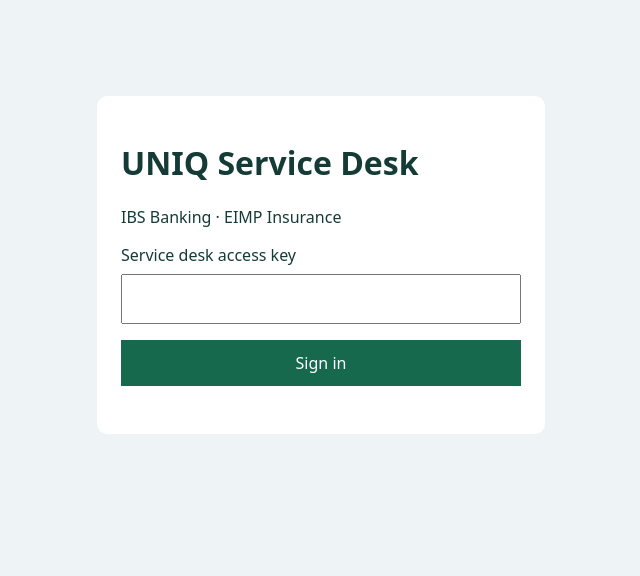
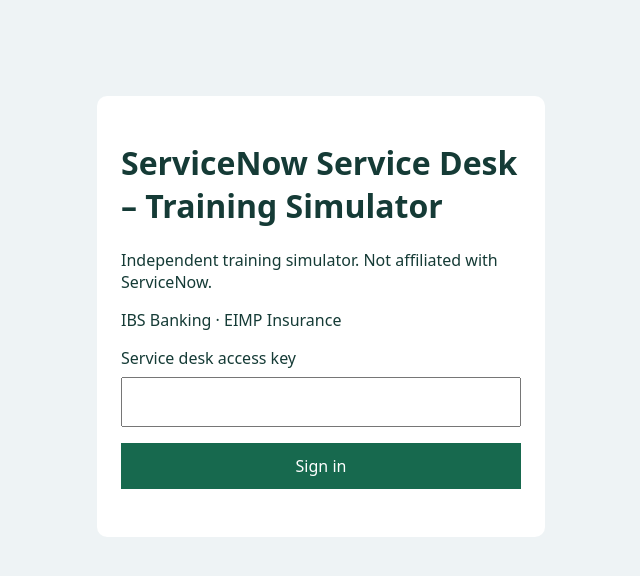
Before and after one commit to MarisProductionSPUnique/uniq-service-desk, a Spring Boot app: page /login.html in a window 1280 px wide. Shown: the top 576 px of the page, without its empty margins (319-959 px from the left). Run offline with Spring Boot 4, Linux system fonts and the light colour scheme.

Commit message:
Update ServiceNow training simulator branding in login.html

```diff
--- a/src/main/resources/static/login.html
+++ b/src/main/resources/static/login.html
@@ -1 +1 @@
-<!doctype html><html lang="en"><meta charset="utf-8"><meta name="viewport" content="width=device-width,initial-scale=1"><title>UNIQ Service Desk Login</title><style>body{font:16px system-ui;background:#eef3f5;color:#153b36}main{max-width:400px;margin:12vh auto;background:white;padding:24px;border-radius:10px}input,button{box-sizing:border-box;width:100%;padding:12px;margin:8px 0;font:inherit}button{background:#17694e;color:white;border:0}</style><main><h1>UNIQ Service Desk</h1><p>IBS Banking · EIMP Insurance</p><form><label>Service desk access key<input type="password" id="key" required autocomplete="off"></label><button>Sign in</button></form><p id="msg" role="status"></p></main><script>document.querySelector('form').onsubmit=async e=>{e.preventDefault();const k=document.getElementById('key');try{const r=await fetch('/api/support/login',{method:'POST',headers:{'X-Support-Key':k.value}});k.value='';if(!r.ok)throw Error('Invalid key or access not configured');location.href='/work.html'}catch(e){document.getElementById('msg').textContent=e.message}}</script></html>
+<!doctype html><html lang="en"><meta charset="utf-8"><meta name="viewport" content="width=device-width,initial-scale=1"><title>ServiceNow Service Desk Login</title><style>body{font:16px system-ui;background:#eef3f5;color:#153b36}main{max-width:400px;margin:12vh auto;background:white;padding:24px;border-radius:10px}input,button{box-sizing:border-box;width:100%;padding:12px;margin:8px 0;font:inherit}button{background:#17694e;color:white;border:0}</style><main><h1>ServiceNow Service Desk – Training Simulator</h1><p>Independent training simulator. Not affiliated with ServiceNow.</p><p>IBS Banking · EIMP Insurance</p><form><label>Service desk access key<input type="password" id="key" required autocomplete="off"></label><button>Sign in</button></form><p id="msg" role="status"></p></main><script>document.querySelector('form').onsubmit=async e=>{e.preventDefault();const k=document.getElementById('key');try{const r=await fetch('/api/support/login',{method:'POST',headers:{'X-Support-Key':k.value}});k.value='';if(!r.ok)throw Error('Invalid key or access not configured');location.href='/work.html'}catch(e){document.getElementById('msg').textContent=e.message}}</script></html>
```
